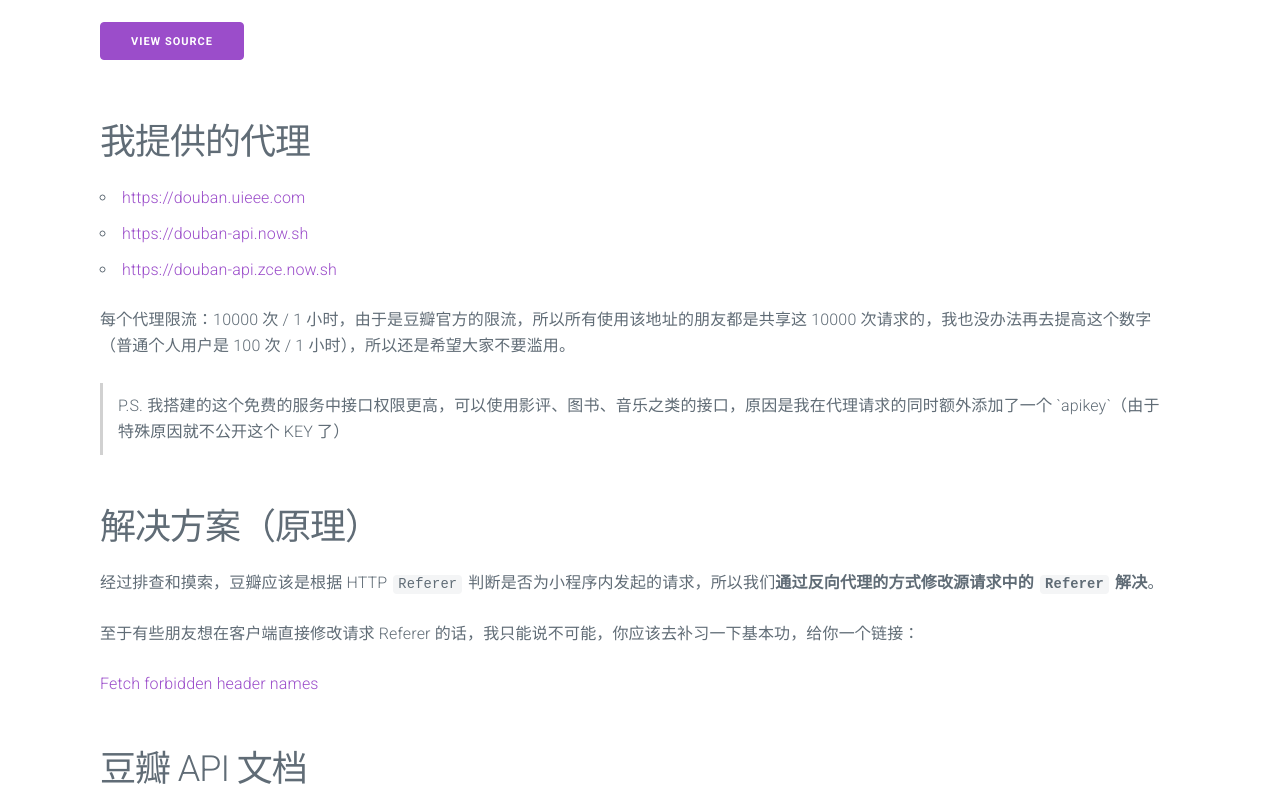
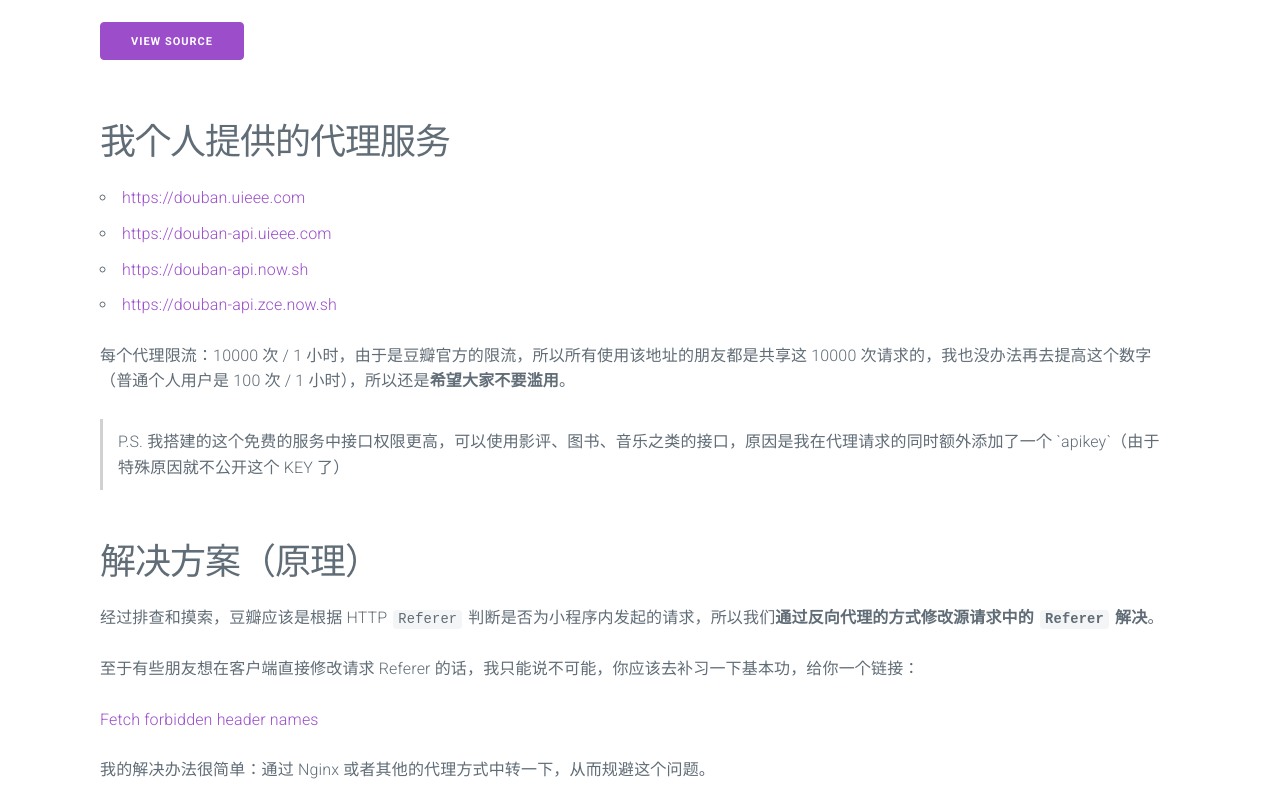
Before and after one commit to zce/api-proxy, a website: page index.html in a window 1280 px wide. Shown: the part 265-1060 px from the top of the page. Drawn offline with nearby package versions, Linux system fonts and the light colour scheme.

Commit message:
feat: add custom domain alias

```diff
--- a/index.html
+++ b/index.html
@@ -39,13 +39,14 @@
     </section>
 
     <section class="container">
-      <h2>我提供的代理</h2>
+      <h2>我个人提供的代理服务</h2>
       <ul>
         <li><a href="https://douban.uieee.com">https://douban.uieee.com</a></li>
+        <li><a href="https://douban-api.uieee.com">https://douban-api.uieee.com</a></li>
         <li><a href="https://douban-api.now.sh">https://douban-api.now.sh</a></li>
         <li><a href="https://douban-api.zce.now.sh">https://douban-api.zce.now.sh</a></li>
       </ul>
-      <p>每个代理限流：10000 次 / 1 小时，由于是豆瓣官方的限流，所以所有使用该地址的朋友都是共享这 10000 次请求的，我也没办法再去提高这个数字（普通个人用户是 100 次 / 1 小时），所以还是希望大家不要滥用。</p>
+      <p>每个代理限流：10000 次 / 1 小时，由于是豆瓣官方的限流，所以所有使用该地址的朋友都是共享这 10000 次请求的，我也没办法再去提高这个数字（普通个人用户是 100 次 / 1 小时），所以还是<strong>希望大家不要滥用</strong>。</p>
       <blockquote>
         <p>P.S. 我搭建的这个免费的服务中接口权限更高，可以使用影评、图书、音乐之类的接口，原因是我在代理请求的同时额外添加了一个 `apikey`（由于特殊原因就不公开这个 KEY 了）</p>
       </blockquote>
@@ -56,6 +57,7 @@
       <p>经过排查和摸索，豆瓣应该是根据 HTTP <code>Referer</code> 判断是否为小程序内发起的请求，所以我们<strong>通过反向代理的方式修改源请求中的 <code>Referer</code> 解决</strong>。</p>
       <p>至于有些朋友想在客户端直接修改请求 Referer 的话，我只能说不可能，你应该去补习一下基本功，给你一个链接：</p>
       <p><a href="https://fetch.spec.whatwg.org/#forbidden-header-name">Fetch forbidden header names</a></p>
+      <p>我的解决办法很简单：通过 Nginx 或者其他的代理方式中转一下，从而规避这个问题。</p>
     </section>
 
     <section class="container">
--- a/now.json
+++ b/now.json
@@ -2,7 +2,8 @@
   "name": "douban-api",
   "version": 2,
   "alias": [
-    "douban-api"
+    "douban-api",
+    "douban-api.uieee.com"
   ],
   "env": {
     "API_KEY": "@api-key"
```
Also changed, not shown: README.md.
